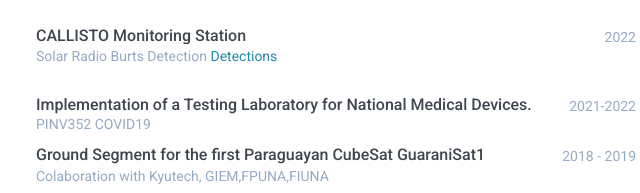
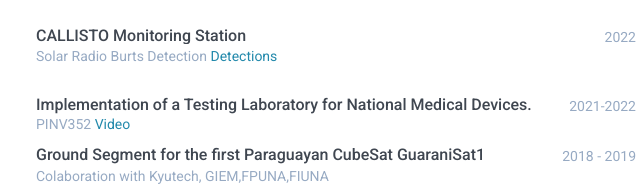
Before and after one commit to diegostaPy/diegostapy.github.io, a plain HTML site: page index.html in a window 1280 px wide. Shown: the part 1604-1797 px from the top of the page, 184-824 px from the left. Drawn offline with nearby package versions, Linux system fonts and the light colour scheme.

Commit message:
Update index.html

```diff
--- a/index.html
+++ b/index.html
@@ -338,7 +338,7 @@
 </h3>
                             <div class="time">2021-2022
                             </div>
-                                <div class="company"> PINV352	<a href="https://youtu.be/gNcvKxghIFs?feature=shared"></a>COVID19      </div>
+                                <div class="company"> PINV352	<a href="https://youtu.be/gNcvKxghIFs?feature=shared">Video</a>      </div>
 
                 </div>
 
```
